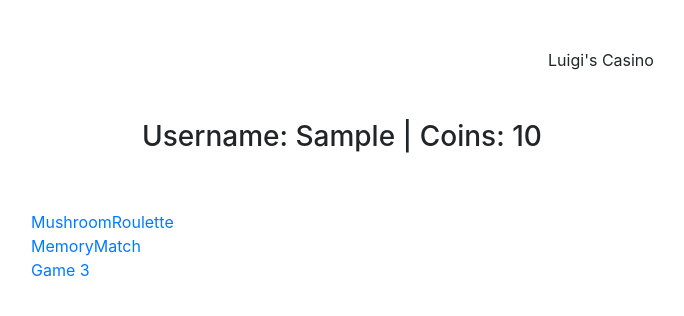
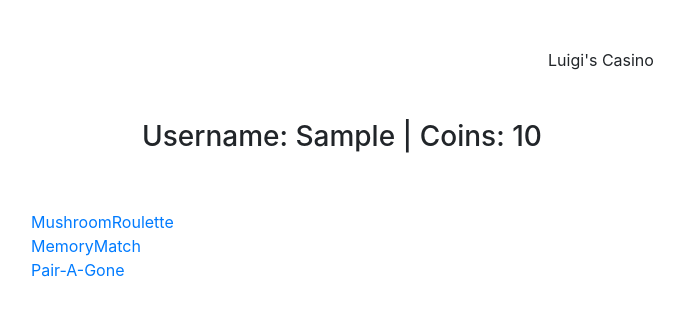
Before and after one commit to shesan24/LuigisCasino, a React (Create React App) app: page /login in a window 1280 px wide. Both pictures are taken after typing "Sample" into the empty fields and a click on the button "Submit". Shown: the top 316 px of the page, without its empty margins (39-723 px from the left). Built offline with nearby package versions, Linux system fonts and the light colour scheme.

Commit message:
linked pair a gone

```diff
--- a/package.json
+++ b/package.json
@@ -19,7 +19,6 @@
     "react-slick": "^0.28.1",
     "react-toastify": "^7.0.3",
     "slick-carousel": "^1.8.1",
-    "react-toastify": "^7.0.3",
     "web-vitals": "^1.1.1"
   },
   "scripts": {
--- a/src/Main/Main.js
+++ b/src/Main/Main.js
@@ -31,7 +31,7 @@ function Main({ username, userCoins }) {
         <Link to="/memorymatch">MemoryMatch</Link>
       </Row>
       <Row>
-        <Link>Game 3</Link>
+      <Link to="/pairagone">Pair-A-Gone</Link>
       </Row>
     </Container>
   );
```
